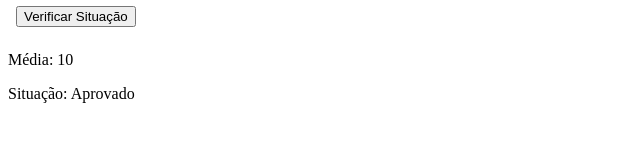
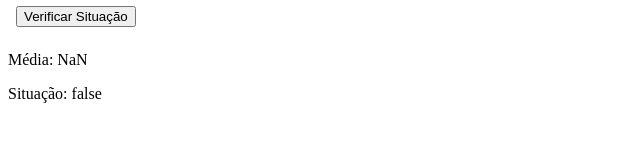
Before and after one commit to a320815b/media-ponderada, a plain HTML site: page index.html in a window 1280 px wide. Both pictures are taken after a click on the button "Verificar Situação". Shown: the part 434-576 px from the top of the page, 0-640 px from the left. Drawn offline with Linux system fonts and the light colour scheme.

Commit message:
Adicione a referência correta para acessar as funções de cálculo da média. -->

```diff
--- a/index.html
+++ b/index.html
@@ -1,5 +1,5 @@
 <!DOCTYPE html>
-<html lang="en">
+<html lang="pt-BR">
 
 <head>
     <meta charset="UTF-8">
@@ -37,19 +37,34 @@
         <p>Situação: <span id="resultado"></span></p>
     </div>
 
-    <!-- TODO.1: Adicione a referência correta para acessar as funções
-        de cálculo da média. -->
-    <script src=""></script>
+
+    <script src="./scripts/media.js"></script>
     <script>
         /** TODO.2: crie variáveis para armazenar os valores das notas
             e pesos à partir dos inputs.**/
+
+            let button = document.querySelector("#botao_verificar");
+
+            button.addEventListener("click", verificar);
+
+            function verificar(){
+            let n1 = document.querySelector("#n1").value;
+            let n2 = document.querySelector("#n2").value;
+            let n3 = document.querySelector("#n3").value;
+            let n4 = document.querySelector("#n4").valeu;
+                let p1 = document.querySelector("#p1").value;
+                let p2 = document.querySelector("#p2").value;
+                let p3 = document.querySelector("#p3").value;
+                let p4 = document.querySelector("#p4").value;
+            let presenca = document.querySelector("#presenca").value;
         let button = document.querySelector("#botao_verificar");
 
         button.addEventListener("click", verificar);
 
-        function verificar(){               // TODO.3:
-            let media = 10;                 // Corrija esta linha..
-            let resultado = "Aprovado";     // ... e esta de modo a realizar
+                let media =calculaMedia(n1, n2, n3, n4, p1 = 1, p2 = 1, p3 = 1, p4 = 1);
+                // Corrija esta linha..
+                // TODO.3:
+            let resultado = verificaAprovacao(media, presenca = 0.75);     // ... e esta de modo a realizar
                                             // o cálculo da média corretamente.
             document.querySelector("#media").textContent = media;
             document.querySelector("#resultado").textContent = resultado;
```
